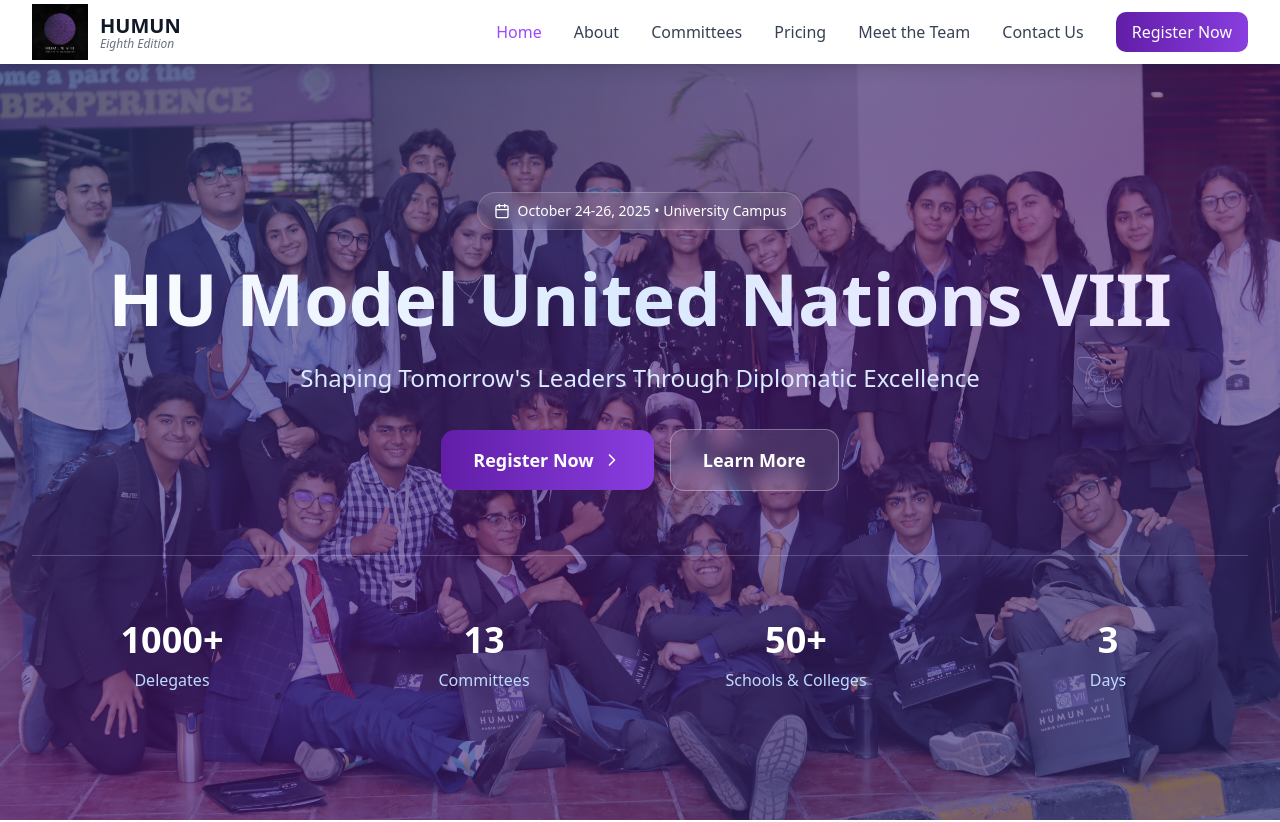
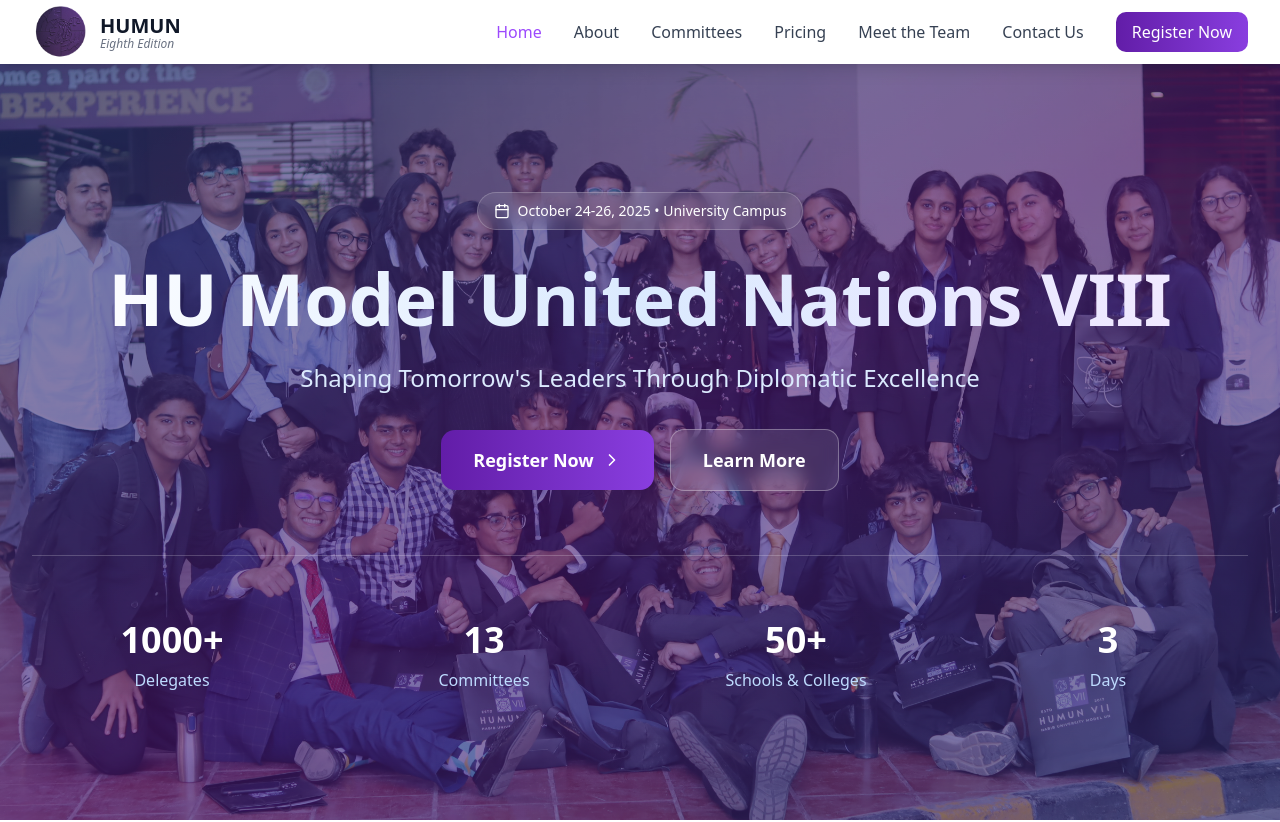
Before and after one commit to Lucario2319/humun, a Next.js app: page / in a window 1280 px wide. Shown: the top 822 px of the page. Built offline with nearby package versions, Linux system fonts and the light colour scheme.

Commit message:
logo added

```diff
--- a/components/Navbar.tsx
+++ b/components/Navbar.tsx
@@ -29,7 +29,7 @@ const Navbar = () => {
             {/*  Logo Image */}
             <div className="relative w-10 h-10 sm:w-12 sm:h-12 md:w-14 md:h-14">
               <Image
-                src="/logo.jpg" // must be inside /public
+                src="/logo1.png" // must be inside /public
                 alt="HUMUN Logo"
                 fill
                 className="object-contain" // keeps aspect ratio, no stretching
```
Also changed, not shown: public/logo.jpg, public/logo1.png (added).
